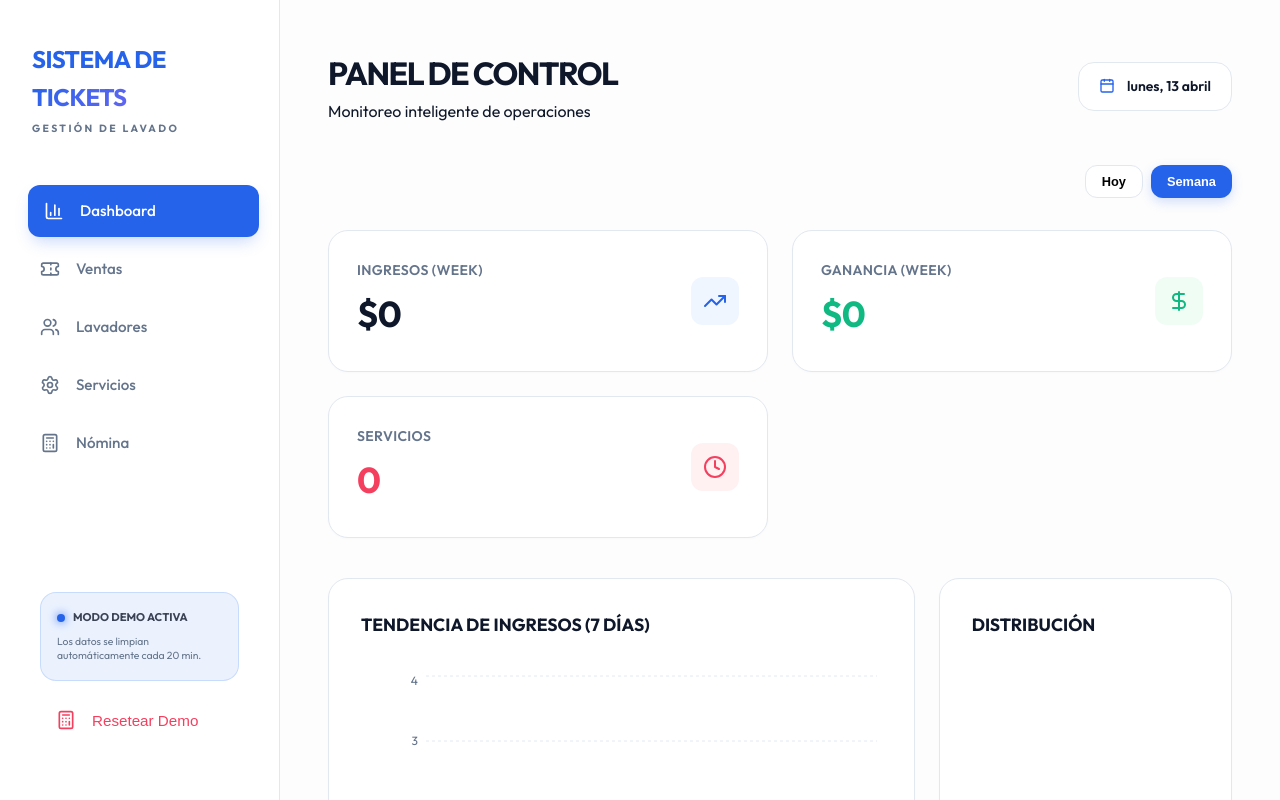
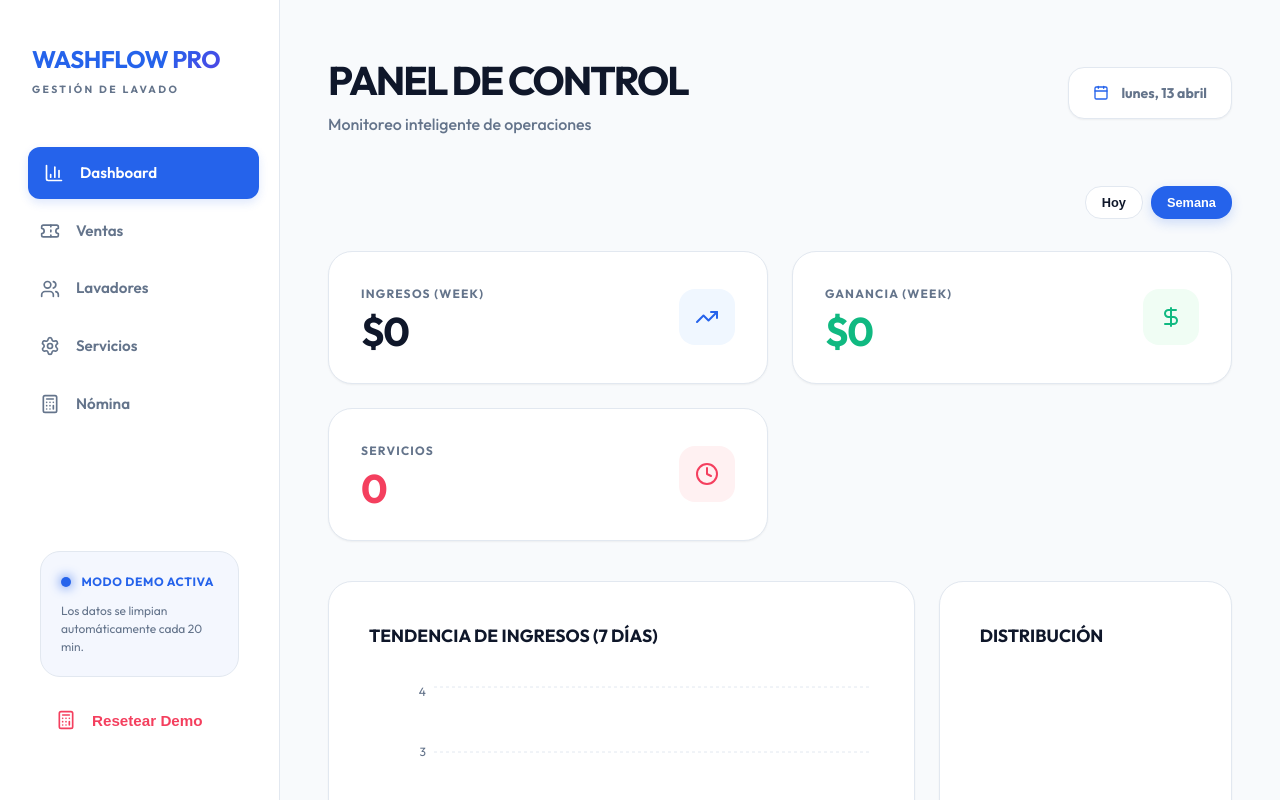
Before and after one commit to moisesx04/sistema-de-lavado, a React (Vite) app: page /dashboard in a window 1280 px wide. Shown: the top 800 px of the page. Built offline with nearby package versions, Linux system fonts and the light colour scheme.

Commit message:
UI Overhaul: Premium Light Theme (V8.0) and aesthetic improvements

```diff
--- a/src/components/DashboardLayout.tsx
+++ b/src/components/DashboardLayout.tsx
@@ -23,8 +23,8 @@ export default function DashboardLayout() {
     <div className="app-container">
       <aside className="sidebar">
         <div className="sidebar-logo">
-          <h1>SISTEMA DE <span className="gradient-text">TICKETS</span></h1>
-          <p>GESTIÓN DE LAVADO</p>
+          <h1>WASHFLOW <span className="gradient-text">PRO</span></h1>
+          <p>Gestión de Lavado</p>
         </div>
 
         <nav className="nav-links">
@@ -51,19 +51,19 @@ export default function DashboardLayout() {
         </nav>
 
         <div style={{ marginTop: 'auto', padding: '1rem' }}>
-          <div style={{ background: 'rgba(59, 130, 246, 0.1)', border: '1px solid rgba(59, 130, 246, 0.2)', padding: '1rem', borderRadius: '1rem', marginBottom: '1rem' }}>
-            <div style={{ display: 'flex', alignItems: 'center', gap: '0.5rem', marginBottom: '0.5rem' }}>
-              <div style={{ width: '8px', height: '8px', background: 'var(--primary)', borderRadius: '50%', boxShadow: '0 0 10px var(--primary)' }}></div>
-              <span style={{ fontSize: '0.7rem', fontWeight: '800', opacity: 0.8 }}>MODO DEMO ACTIVA</span>
+          <div style={{ background: 'rgba(37, 99, 235, 0.05)', border: '1px solid var(--border)', padding: '1.25rem', borderRadius: '1.25rem', marginBottom: '1.25rem' }}>
+            <div style={{ display: 'flex', alignItems: 'center', gap: '0.65rem', marginBottom: '0.65rem' }}>
+              <div style={{ width: '10px', height: '10px', background: 'var(--primary)', borderRadius: '50%', boxShadow: '0 0 12px var(--primary)' }}></div>
+              <span style={{ fontSize: '0.75rem', fontWeight: '800', letterSpacing: '0.05em', color: 'var(--primary)' }}>MODO DEMO ACTIVA</span>
             </div>
-            <p style={{ fontSize: '0.65rem', color: 'var(--text-muted)', lineHeight: 1.4, margin: 0 }}>
+            <p style={{ fontSize: '0.75rem', color: 'var(--text-muted)', lineHeight: 1.5, margin: 0 }}>
               Los datos se limpian automáticamente cada 20 min.
             </p>
           </div>
           <button
             onClick={() => { if(confirm('¿Deseas resetear todos los datos de la demo?')) resetData(); }}
             className="nav-item"
-            style={{ color: 'var(--accent)', background: 'transparent', border: 'none', width: '100%', cursor: 'pointer', textAlign: 'left' }}
+            style={{ color: 'var(--accent)', background: 'transparent' }}
           >
             <Calculator size={20} />
             <span>Resetear Demo</span>
@@ -76,8 +76,8 @@ export default function DashboardLayout() {
       <main className="main-content">
         <header className="header-content">
           <div>
-            <h2 style={{ textTransform: 'uppercase', letterSpacing: '-1.5px', fontSize: '2rem' }}>Panel de Control</h2>
-            <p>Monitoreo inteligente de operaciones</p>
+            <h2>Panel de Control</h2>
+            <p style={{ color: 'var(--text-muted)', fontWeight: 500 }}>Monitoreo inteligente de operaciones</p>
           </div>
           <div className="date-badge">
             <Calendar size={16} color="var(--primary)" />
--- a/src/index.css
+++ b/src/index.css
@@ -3,21 +3,25 @@
 :root {
   --primary: #2563eb; /* Royal Blue */
   --primary-hover: #1d4ed8;
-  --secondary: #6366f1;
+  --secondary: #4f46e5;
   --accent: #f43f5e;
-  --background: #fdfdfd;
+  --background: #f8fafc; /* Slate 50 */
   --surface: #ffffff;
-  --surface-hover: #f8fafc;
+  --surface-hover: #f1f5f9;
   --text: #0f172a;
   --text-muted: #64748b;
   --border: #e2e8f0;
   --card-bg: #ffffff;
   --success: #10b981;
   --error: #ef4444;
-  --glass: rgba(255, 255, 255, 0.9);
+  --glass: rgba(255, 255, 255, 0.7);
 
   --spacing-container: clamp(1rem, 5vw, 3rem);
   --max-content-width: 1400px;
+  --shadow-sm: 0 1px 2px 0 rgb(0 0 0 / 0.05);
+  --shadow-md: 0 4px 6px -1px rgb(0 0 0 / 0.1), 0 2px 4px -2px rgb(0 0 0 / 0.1);
+  --shadow-lg: 0 10px 15px -3px rgb(0 0 0 / 0.1), 0 4px 6px -4px rgb(0 0 0 / 0.1);
+  --radius-lg: 1.5rem;
 
   font-family: 'Outfit', sans-serif;
   line-height: 1.6;
@@ -36,6 +40,7 @@
   box-sizing: border-box;
   margin: 0;
   padding: 0;
+  -webkit-tap-highlight-color: transparent;
 }
 
 body {
@@ -69,7 +74,7 @@ body {
 /* Sidebar Styling */
 .sidebar {
   width: 280px;
-  background: var(--surface);
+  background: white;
   border-right: 1px solid var(--border);
   display: flex;
   flex-direction: column;
@@ -78,7 +83,7 @@ body {
   top: 0;
   height: 100vh;
   z-index: 100;
-  transition: all 0.3s ease;
+  transition: all 0.3s cubic-bezier(0.4, 0, 0.2, 1);
 }
 
 .sidebar-logo {
@@ -131,41 +136,43 @@ body {
   cursor: pointer;
   width: 100%;
   font-size: 0.95rem;
-  font-weight: 500;
+  font-weight: 600;
 }
 
 .nav-item:hover {
   background: var(--surface-hover);
-  color: var(--text);
+  color: var(--primary);
   transform: translateX(4px);
 }
 
 .nav-item.active {
   background: var(--primary);
   color: white;
-  box-shadow: 0 8px 16px -4px rgba(37, 99, 235, 0.25);
+  box-shadow: 0 4px 10px rgba(37, 99, 235, 0.15);
   transform: translateX(4px);
 }
 
 /* Glass & Cards */
 .glass {
-  background: var(--card-bg);
+  background: white;
   border: 1px solid var(--border);
-  border-radius: 1.25rem;
+  border-radius: var(--radius-lg);
+  box-shadow: var(--shadow-sm);
 }
 
 .card {
-  padding: clamp(1.25rem, 3vw, 2rem);
-  border-radius: 1.25rem;
-  background: var(--surface);
+  padding: clamp(1.5rem, 4vw, 2.5rem);
+  border-radius: var(--radius-lg);
+  background: white;
   border: 1px solid var(--border);
   transition: all 0.3s ease;
-  box-shadow: 0 1px 3px rgba(0,0,0,0.02);
+  box-shadow: var(--shadow-sm);
 }
 
 .card:hover {
   border-color: var(--primary);
-  box-shadow: 0 10px 25px -5px rgba(0,0,0,0.05);
+  box-shadow: var(--shadow-md);
+  transform: translateY(-2px);
 }
 
 /* Stats Dashboard */
@@ -180,35 +187,49 @@ body {
   display: flex;
   justify-content: space-between;
   align-items: center;
-  padding: 1.75rem;
+  padding: 2rem;
+  border-radius: var(--radius-lg);
+  background: white;
+  border: 1px solid var(--border);
+  box-shadow: var(--shadow-sm);
+  transition: all 0.3s ease;
+}
+
+.stat-card:hover {
+  transform: translateY(-4px);
+  box-shadow: var(--shadow-md);
+  border-color: var(--primary);
 }
 
 .stat-label {
   color: var(--text-muted);
-  font-size: 0.875rem;
-  font-weight: 600;
-  margin-bottom: 0.25rem;
+  font-size: 0.75rem;
+  font-weight: 800;
+  margin-bottom: 0.5rem;
   text-transform: uppercase;
-  letter-spacing: 0.025em;
+  letter-spacing: 0.1em;
 }
 
 .stat-value {
-  font-size: 2.25rem;
+  font-size: 2.5rem;
   font-weight: 800;
   margin: 0;
-  letter-spacing: -1px;
+  letter-spacing: -2px;
+  color: var(--text);
+  line-height: 1;
 }
 
 .stat-icon {
-  width: 48px;
-  height: 48px;
+  width: 56px;
+  height: 56px;
   display: flex;
   align-items: center;
   justify-content: center;
-  border-radius: 12px;
+  border-radius: 1rem;
+  font-weight: bold;
 }
 
-.bg-blue-light { background: #eff6ff; color: #2563eb; }
+.bg-blue-light { background: #f0f7ff; color: #2563eb; }
 .bg-green-light { background: #f0fdf4; color: #10b981; }
 .bg-rose-light { background: #fff1f2; color: #f43f5e; }
 
@@ -255,17 +276,19 @@ td {
 
 /* Buttons & Inputs */
 .btn {
-  padding: 0.75rem 1.5rem;
-  border-radius: 0.75rem;
-  font-weight: 600;
+  padding: 0.85rem 1.75rem;
+  border-radius: 1rem;
+  font-weight: 700;
   cursor: pointer;
-  transition: all 0.2s ease;
+  transition: all 0.2s cubic-bezier(0.4, 0, 0.2, 1);
   border: 1px solid var(--border);
   font-size: 0.9rem;
   display: inline-flex;
   align-items: center;
   justify-content: center;
-  gap: 0.5rem;
+  gap: 0.75rem;
+  background: white;
+  color: var(--text);
 }
 
 .btn-primary {
@@ -277,8 +300,8 @@ td {
 
 .btn-primary:hover {
   background: var(--primary-hover);
-  transform: translateY(-1px);
-  box-shadow: 0 6px 15px rgba(37, 99, 235, 0.3);
+  transform: translateY(-2px);
+  box-shadow: 0 8px 20px rgba(37, 99, 235, 0.25);
 }
 
 .input, .select {
@@ -335,28 +358,31 @@ td {
   display: flex;
   justify-content: space-between;
   align-items: center;
-  margin-bottom: 2.5rem;
-  gap: 1rem;
+  margin-bottom: 3rem;
+  gap: 1.5rem;
 }
 
 .header-content h2 {
-  font-size: clamp(1.5rem, 4vw, 2.25rem);
-  font-weight: 800;
+  font-size: clamp(1.75rem, 5vw, 2.5rem);
+  font-weight: 900;
   margin: 0;
-  letter-spacing: -0.025em;
+  letter-spacing: -2px;
+  text-transform: uppercase;
 }
 
 .date-badge {
   display: flex;
   align-items: center;
   gap: 0.75rem;
-  background: var(--surface);
-  padding: 0.75rem 1.25rem;
+  background: white;
+  padding: 0.85rem 1.5rem;
   border-radius: 1rem;
   border: 1px solid var(--border);
   font-size: 0.875rem;
-  font-weight: 600;
+  font-weight: 700;
   white-space: nowrap;
+  box-shadow: var(--shadow-sm);
+  color: var(--text-muted);
 }
 
 /* Responsive */
```
